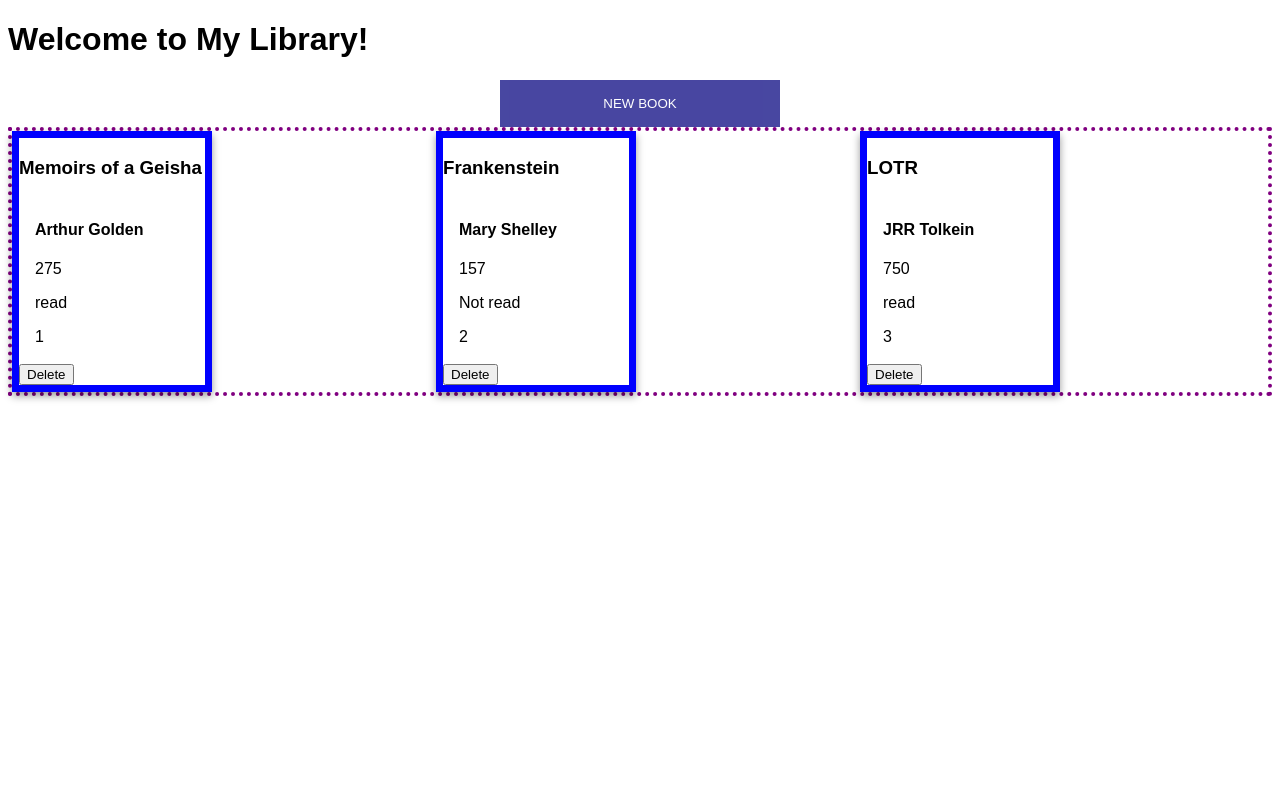
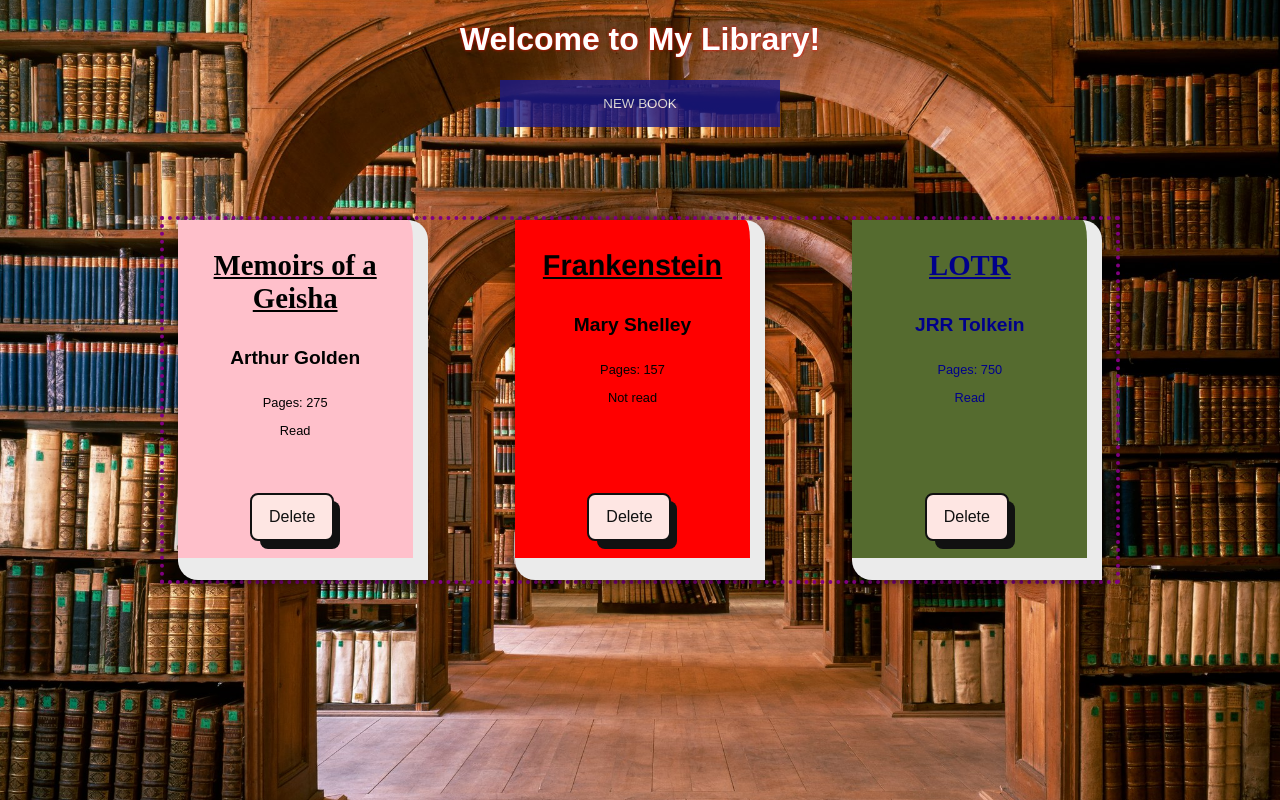
Before and after one commit to aheiser2/Odin-Project-Library, a plain HTML site: page index.html in a window 1280 px wide. Drawn offline with Linux system fonts and the light colour scheme; a web font is replaced by a local one.

Commit message:
Create book shapes, adjust font-sizing and alignment, create randomizer functions for font/wwriting color/book cover color, add background to website

```diff
--- a/index.css
+++ b/index.css
@@ -1,44 +1,147 @@
-body {font-family: Arial, Helvetica, sans-serif;}
+@import url('https://fonts.googleapis.com/css2?family=Abril+Fatface&family=Castoro+Titling&family=Gabriela&family=Playball&display=swap');
+
+body {
+    font-family: Arial, Helvetica, sans-serif;
+    background-image: url(Library-Arches.jpg);
+    background-position: center;
+    background-repeat: no-repeat;
+    background-size: cover;
+    background-attachment: fixed;
+    position: relative
+}
+
 * {box-sizing: border-box;}
+
+h1 {
+    text-align: center;
+    color: white;
+    font-size: 2em;
+    text-shadow: 0 0 3px #FF0000;
+}
 
 /*---Library Container---*/
 #myLibrary {
+    position: fixed;
+    left: 50%;
+    top: 50%;
+    transform: translate(-50%, -50%);
+    width: 75vw;
     border: dotted purple 4px;
-    /* display: flex;
-    flex-direction: row;
-    flex-wrap: wrap-reverse; */
     display: grid;
-    gap: 1em;
+    gap: 60px;
     grid-template-columns: repeat(auto-fit, minmax(200px, 1fr));
 }
 
 /*---Book Cards---*/
+/*--Card Body--*/
 .book-cards {
-    border: solid blue 7px;
-    width: 200px;
+    background-color: aqua;
+    border-right: solid rgb(235, 235, 235) 15px;
+    border-bottom: solid rgb(235, 235, 235) 22px;
+    border-radius: 0px 20px 0px 20px;
+    width: 250px;
+    min-height: 360px;
+    height: auto;
     /* Add shadows to create the "card" effect */
     box-shadow: 0 4px 8px 0 rgba(0,0,0,0.4);
     transition: 0.3s;
+    text-align: center;
+    position: relative;
+    /* position: fixed; */
+    left: 50%;
+    top: 50%;
+    transform: translate(-50%, -50%);
 }
 
-/* On mouse-over, add a deeper shadow */
-.book-cards:hover {
+h3 {
+    font-size: 1.8em;
+    text-decoration: underline;
+    margin-bottom: 5px;
+}
+
+h4 {
+    font-size: 1.2em;
+}
+
+.book-cards:hover { /* On mouse-over, add a deeper shadow */
     box-shadow: 0 8px 16px 0 rgba(0,0,0,0.8);
 }
 
-/* Add some padding inside the card container */
-.book-info {
+.book-info { /* Add some padding inside the card container */
+    text-align: center;
     padding: 2px 16px;
+    position: relative;
+}
+
+p {
+    font-size: 0.8em;
 }
 
 
+/*--Delete--*/
+.delete-button {
+  align-items: center;
+  background-color: #fee6e3;
+  border: 2px solid #111;
+  border-radius: 8px;
+  box-sizing: border-box;
+  color: #111;
+  cursor: pointer;
+  display: flex;
+  font-size: 16px;
+  height: 48px;
+  justify-content: center;
+  line-height: 24px;
+  width: 60px;
+  max-width: 100%;
+  padding: 0 40px;
+  position: absolute;
+  left: calc(50% - 45px);
+  bottom: 5%;
+  text-align: center;
+  text-decoration: none;
+  user-select: none;
+  -webkit-user-select: none;
+  touch-action: manipulation;
+}
+
+.delete-button:after {
+  background-color: #111;
+  border-radius: 8px;
+  content: "";
+  display: block;
+  height: 48px;
+  left: 0;
+  width: 100%;
+  position: absolute;
+  top: -2px;
+  transform: translate(8px, 8px);
+  transition: transform .2s ease-out;
+  z-index: -1;
+}
+
+.delete-button:hover:after {
+  transform: translate(0, 0);
+}
+
+.delete-button:active {
+  background-color: #ffdeda;
+  outline: 0;
+}
+
+.delete-button:hover {
+  outline: 0;
+}
+
+
+/*--Other--*/
 .mystyle {
     color: red
 }
 
 
 /*---Add Book Form---*/
-/* Button used to open the contact form - fixed at the bottom of the page */
+/*--Open Button--*/
 .open-button {
   background-color: #1b198a;
   color: white;
@@ -51,25 +154,29 @@ body {font-family: Arial, Helvetica, sans-serif;}
   width: 280px;
 }
 
-/* The popup form - hidden by default */
+/*--Popup Form--*/
 .form-popup {
   display: none;
   position: fixed;
-  bottom: 15%;
-  right: 65%;
-  border: 3px solid #f1f1f1;
+  width: 300px;
+  top: 20%;
+  left: calc(50% - 150px);
+  /* border: 3px solid black; */
   z-index: 9;
+  border-radius: 0px 20px 0px 20px;
 }
 
-/* Add styles to the form container */
 .form-container {
-  /* max-width: 300px; */
   padding: 10px;
-  background-color: white;
+  background-color: green;
+  color: white;
+    border-right: solid rgb(235, 235, 235) 15px;
+    border-bottom: solid rgb(235, 235, 235) 22px;
+    border-radius: 0px 18px 0px 18px;
 }
 
-/* Full-width input fields */
-.form-container input[type=text], .form-container input[type=password] {
+
+.form-container input[type=text], .form-container input[type=password] { /* Full-width input fields */
   width: 100%;
   padding: 15px;
   margin: 5px 0 22px 0;
@@ -77,14 +184,14 @@ body {font-family: Arial, Helvetica, sans-serif;}
   background: #f1f1f1;
 }
 
-/* When the inputs get focus, do something */
-.form-container input[type=text]:focus, .form-container input[type=password]:focus {
+
+.form-container input[type=text]:focus, .form-container input[type=password]:focus { /* When the inputs get focus, do something */
   background-color: #ddd;
   outline: none;
 }
 
-/* Set a style for the submit/login button */
-#btnsubmit {
+
+#btnsubmit { /* Set a style for the submit/login button */
   background-color: red;
   color: white;
   padding: 16px 20px;
@@ -95,7 +202,7 @@ body {font-family: Arial, Helvetica, sans-serif;}
   opacity: 0.8;
 }
 
-/* Add some hover effects to buttons */
-.form-container #btnsubmit:hover, .open-button:hover {
+
+.form-container #btnsubmit:hover, .open-button:hover { /* Add some hover effects to buttons */
   opacity: 1;
 }
--- a/index.js
+++ b/index.js
@@ -1,19 +1,49 @@
 let bookId = 3
+let fonts = ["'Abril Fatface', cursive", "'Castoro Titling', cursive", "'Gabriela', serif", "'Playball', cursive"]
+let bookColors = ["darkblue", "teal", "purple", "crimson", "cornflowerblue", "darkolivegreen", "firebrick",
+    "darkgreen", "darkslateblue", "goldenrod", "lavender", "lightcoral", "lightsteelblue", "mediumorchid", "thistle"]
+
+function writingColor(bookColor){
+    let writingColor = ""
+    if(bookColor == "darkblue" || bookColor == "purple" || bookColor == "crimson" || bookColor == "darkolivvegreen" ||
+    bookColor == "firebrick" || bookColor == "darkgreen" || bookColor == "darkslateblue" || bookColor == "goldenrod"
+    || bookColor == "cornflowerblue"){
+        writingColor = "white"
+    } else {
+        writingColor = "darkblue"
+    }
+    return writingColor
+}
+
+function randomBookColor(){
+    let color = Math.floor(Math.random() * 14);
+    let bookColor = bookColors[color]
+    return bookColor
+}
+
+function randomFont(){
+    let font = fonts[Math.floor(Math.random() * 3)];
+    return font
+}
 
 let myLibrary = [
     {
         title: "Memoirs of a Geisha",
         author: "Arthur Golden",
         pages: 275,
-        readStatus: "read",
-        id: 1
+        readStatus: "Read",
+        id: 1,
+        bookColor: "pink",
+        font: "'Times New Roman', Times, serif"
     },
     {
         title: "Frankenstein",
         author: "Mary Shelley",
         pages: 157,
         readStatus: "Not read",
-        id: 2
+        id: 2,
+        bookColor: "red",
+        font: "'Franklin Gothic Medium', 'Arial Narrow', Arial, sans-serif"
     }
 
 ];
@@ -24,6 +54,9 @@ function Book(title, author, pages, readStatus){
     this.pages = pages
     this.readStatus = readStatus
     this.id = bookId++
+    this.bookColor = randomBookColor()
+    this.writingColor = writingColor(this.bookColor)
+    this.font = randomFont()
 }
 
 Book.prototype.info = function() {
@@ -39,26 +72,25 @@ function toggleReadStatus(id){
     if(element.innerHTML === "read"){
         element.innerHTML = "Not read"
     } else if (element.innerHTML === "Not read"){
-        element.innerHTML = "read"
+        element.innerHTML = "Read"
     }
 }
 
-const book1 = new Book("LOTR", "JRR Tolkein", 750, "read")
+const book1 = new Book("LOTR", "JRR Tolkein", 750, "Read")
 myLibrary.push(book1)
 
 function showLibrary(myLibrary){
     return myLibrary.map(book => `
-    <div class="book-cards" id="${book.id}">
-      <div class="book-header">
+    <div class="book-cards" style="background: ${book.bookColor}; color: ${book.writingColor}" id="${book.id}">
+      <div class="book-header" style="font-family: ${book.font}">
         <h3>${book.title}</h3>
       </div>
       <div class="book-info">
         <h4>${book.author}</h4>
-        <p>${book.pages}</p>
+        <p>Pages: ${book.pages}</p>
         <p id="${book.id}-readStatus" onclick="toggleReadStatus(${book.id})">${book.readStatus}</p>
-       <p>${book.id}</p>
       </div>
-      <button class="delete-button" onclick="deleteBook(${book.id})">Delete</button>
+      <button class="delete-button" role="button" onclick="deleteBook(${book.id})">Delete</button>
     </div>`)
     .join('');
 }
@@ -70,7 +102,9 @@ function addBookToLibrary() {
     let author = document.getElementById("author").value
     let pages = document.getElementById("pages").value
     let readStatus = document.getElementById("readStatus").value
-    const book = new Book(title, author, pages, readStatus)
+    let bookColor = randomBookColor()
+    const book = new Book(title, author, pages, readStatus, bookColor)
+    // document.getElementById(`${book.id}`).style.backgroundColor = bookColor
     myLibrary.unshift(book)
   console.log(book)
   document.getElementById("title").value = ""
```
Also changed, not shown: Library-Arches.jpg (added).
